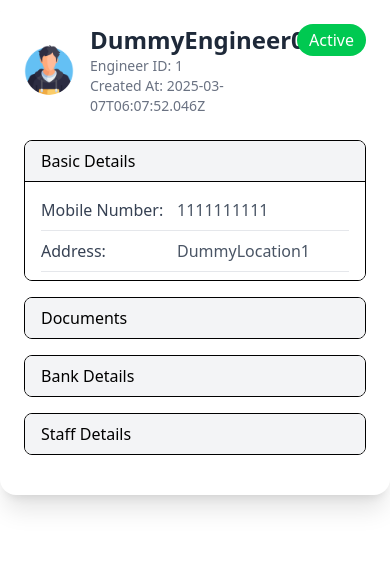
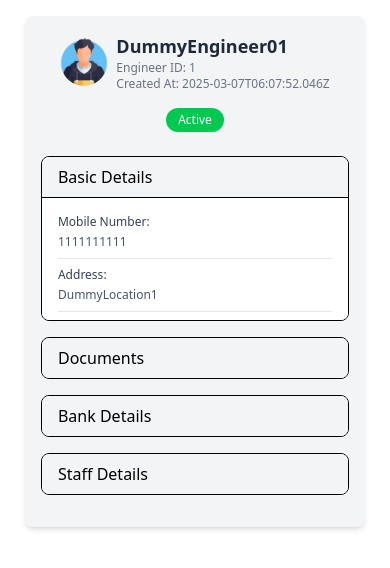
Before and after one commit to Camp4er/Intern-project, a Next.js app: page /engineers/1 in a window 390 px wide. Both pictures are taken after a click on the button "Basic Details". Shown: the top 568 px of the page. Built offline with nearby package versions, Linux system fonts and the light colour scheme.

Commit message:
engineer id page responsiveness

```diff
--- a/app/engineers/[id]/page.tsx
+++ b/app/engineers/[id]/page.tsx
@@ -9,37 +9,31 @@ import { use } from "react";
 
 export default function EngineerPage({ params }: { params: Promise<{ id: string }> }) {
   const { id } = use(params);
-
   const engineer = engineerData.find((e) => e.engineerId === Number(id));
 
   if (!engineer) return notFound();
 
   return (
-    <div className="p-6 max-w-3xl mx-auto bg-white rounded-2xl shadow-xl">
+    <div className="bg-white p-4">
+      <div className="p-4 sm:p-6 max-w-[95%] sm:max-w-[80%] mx-auto bg-gray-100 rounded-lg sm:rounded-2xl shadow-md sm:shadow-xl">
         {/* Header Section */}
-      <div className="flex items-start justify-between mb-6">
-        <div className="flex items-center gap-4">
+        <div className="flex flex-col sm:flex-row items-center sm:items-start justify-between mb-6 gap-4">
+          <div className="flex items-center gap-2 sm:gap-4">
             <Image
               src="/boy.png"
               alt="Profile"
               width={50}
               height={50}
-            className="rounded-full"
+              className="w-12 h-12 sm:w-16 sm:h-16 rounded-full"
             />
             <div>
-            <h1 className="text-2xl font-bold text-gray-800">
-              {engineer.engineerName}
-            </h1>
-            <p className="text-sm text-gray-500">
-              Engineer ID: {engineer.engineerId}
-            </p>
-            <p className="text-sm text-gray-500">
-              Created At: {engineer.createdAt?.$date}
-            </p>
+              <h1 className="text-lg sm:text-2xl font-bold text-gray-800">{engineer.engineerName}</h1>
+              <p className="text-xs sm:text-sm text-gray-500">Engineer ID: {engineer.engineerId}</p>
+              <p className="text-xs sm:text-sm text-gray-500">Created At: {engineer.createdAt?.$date}</p>
             </div>
           </div>
           <span
-          className={`px-3 py-1 rounded-full text-white ${
+            className={`px-3 py-1 rounded-full text-xs sm:text-sm text-white ${
               engineer.engineerStatus === "Active" ? "bg-green-500" : "bg-red-500"
             }`}
           >
@@ -73,10 +67,7 @@ export default function EngineerPage({ params }: { params: Promise<{ id: string
         <CollapsibleSection title="Bank Details">
           <DetailItem label="Bank Name" value={engineer.bankDetails.bankName} />
           <DetailItem label="IFSC Code" value={engineer.bankDetails.ifscCode} />
-        <DetailItem
-          label="Account Number"
-          value={engineer.bankDetails.accountNumber.toString()}
-        />
+          <DetailItem label="Account Number" value={engineer.bankDetails.accountNumber.toString()} />
           <DetailItem label="Passbook" value={<a href="#">View</a>} />
         </CollapsibleSection>
 
@@ -84,45 +75,33 @@ export default function EngineerPage({ params }: { params: Promise<{ id: string
         <CollapsibleSection title="Staff Details">
           <DetailItem label="Created At" value={engineer.createdAt?.$date} />
           <DetailItem label="Updated At" value={engineer.updatedAt?.$date} />
-        <DetailItem
-          label="Password"
-          value={<PasswordMask password={engineer._id.$oid} />}
-        />
+          <DetailItem label="Password" value={<PasswordMask password={engineer._id.$oid} />} />
         </CollapsibleSection>
+      </div>
     </div>
   );
 }
 
-function DetailItem({
-  label,
-  value,
-}: {
-  label: string;
-  value: string | React.ReactNode;
-}) {
+function DetailItem({ label, value }: { label: string; value: string | React.ReactNode }) {
   return (
-    <div className="flex items-center gap-2 py-2 border-b border-gray-200">
-      <span className="font-medium w-32 text-gray-700">{label}:</span>
-      <span className="flex-1 text-gray-600">{value}</span>
+    <div className="flex flex-col sm:flex-row items-start sm:items-center gap-1 sm:gap-2 py-2 border-b border-gray-200">
+      <span className="font-medium min-w-[100px] sm:min-w-[120px] md:min-w-[140px] text-xs sm:text-sm md:text-base text-gray-700">
+        {label}:
+      </span>
+      <span className="flex-1 text-xs sm:text-sm md:text-base text-gray-600">{value}</span>
     </div>
   );
 }
 
-function DocumentItem({
-  label,
-  imageUrl,
-}: {
-  label: string;
-  imageUrl: string;
-}) {
+function DocumentItem({ label, imageUrl }: { label: string; imageUrl: string }) {
   return (
-    <div className="w-40 h-24 relative rounded-md shadow-sm overflow-hidden">
+    <div className="w-32 sm:w-40 h-20 sm:h-24 relative rounded-md shadow-sm overflow-hidden">
       <Image
         src={imageUrl}
         alt={label}
         width={160}
         height={96}
-        className="object-cover shadow-sm filter blur-xs"
+        className="object-cover rounded-md filter blur-xs"
       />
       <span className="absolute bottom-1 left-1 bg-yellow-500 text-white text-xs px-2 py-[2px] rounded-full">
         {label}
```
Lines whose indentation alone changed are shown as unchanged.
